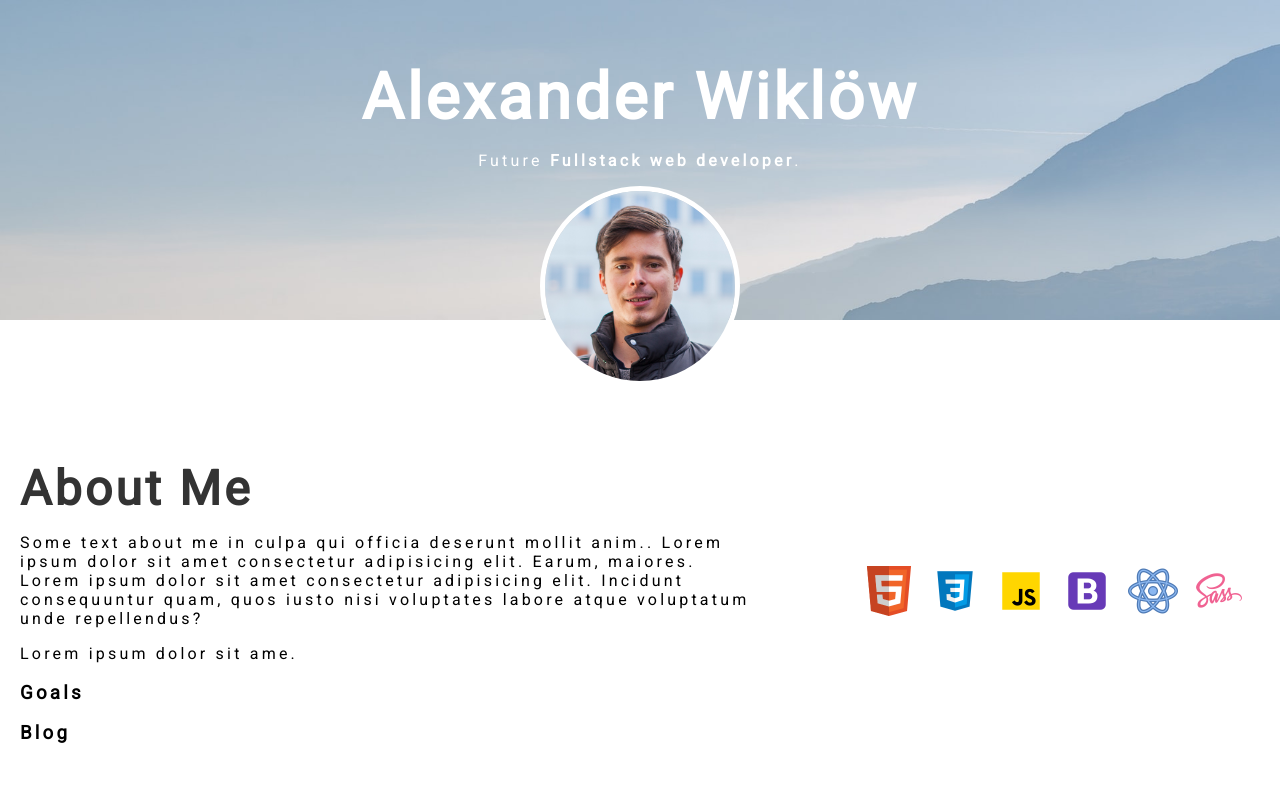
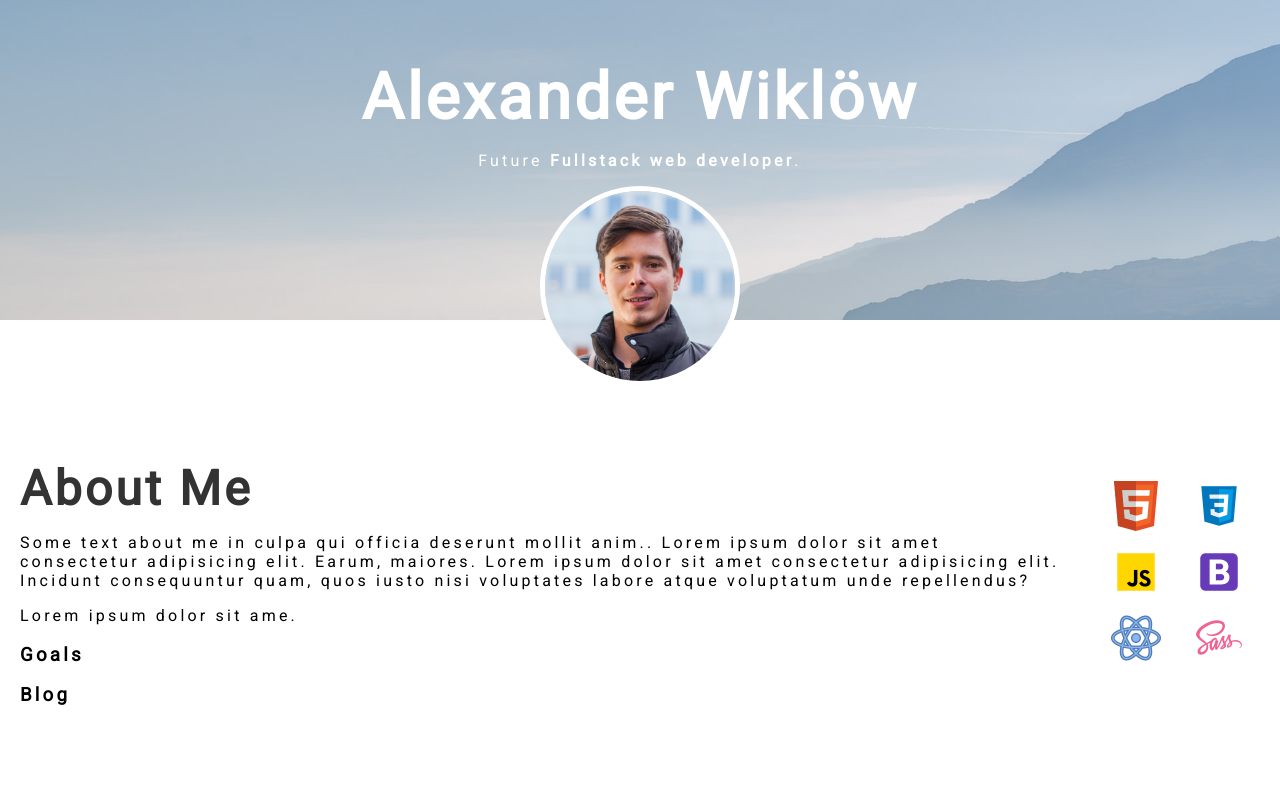
Before and after one commit to AlexanderWiklow/Portfolio2023, a website: page index.html in a window 1280 px wide. Shown: the top 800 px of the page. Drawn offline with Linux system fonts and the light colour scheme.

Commit message:
set min width 30rem html

```diff
--- a/styles/styles.css
+++ b/styles/styles.css
@@ -1,6 +1,11 @@
 * {
   box-sizing: border-box;
   letter-spacing: 0.2rem;
+}
+
+html {
+  scroll-behavior: smooth;
+  min-width: 30rem;
 }
 
 /* Style the body */
@@ -115,7 +120,7 @@ h2 {
 }
 
 .about-text {
-  width: 60%;
+  /* width: 60%; */
 }
 
 .tech {
```
